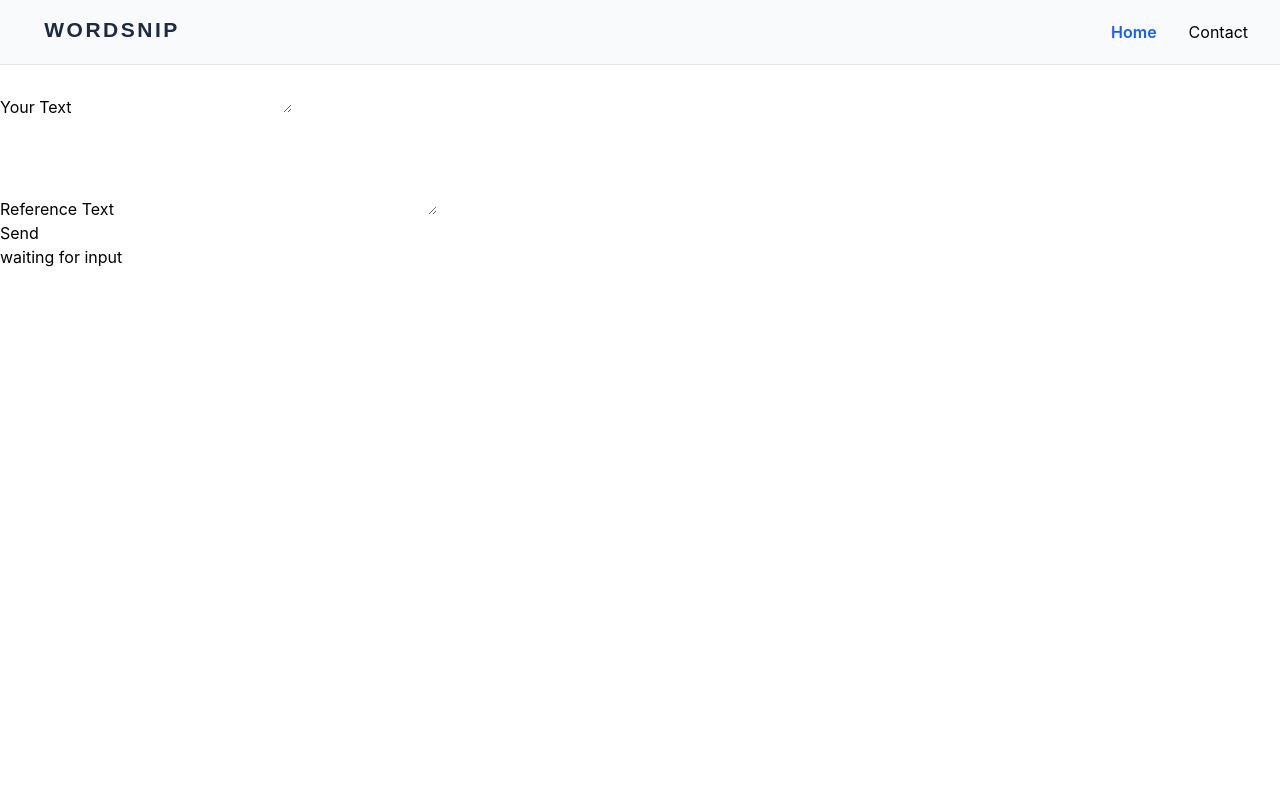
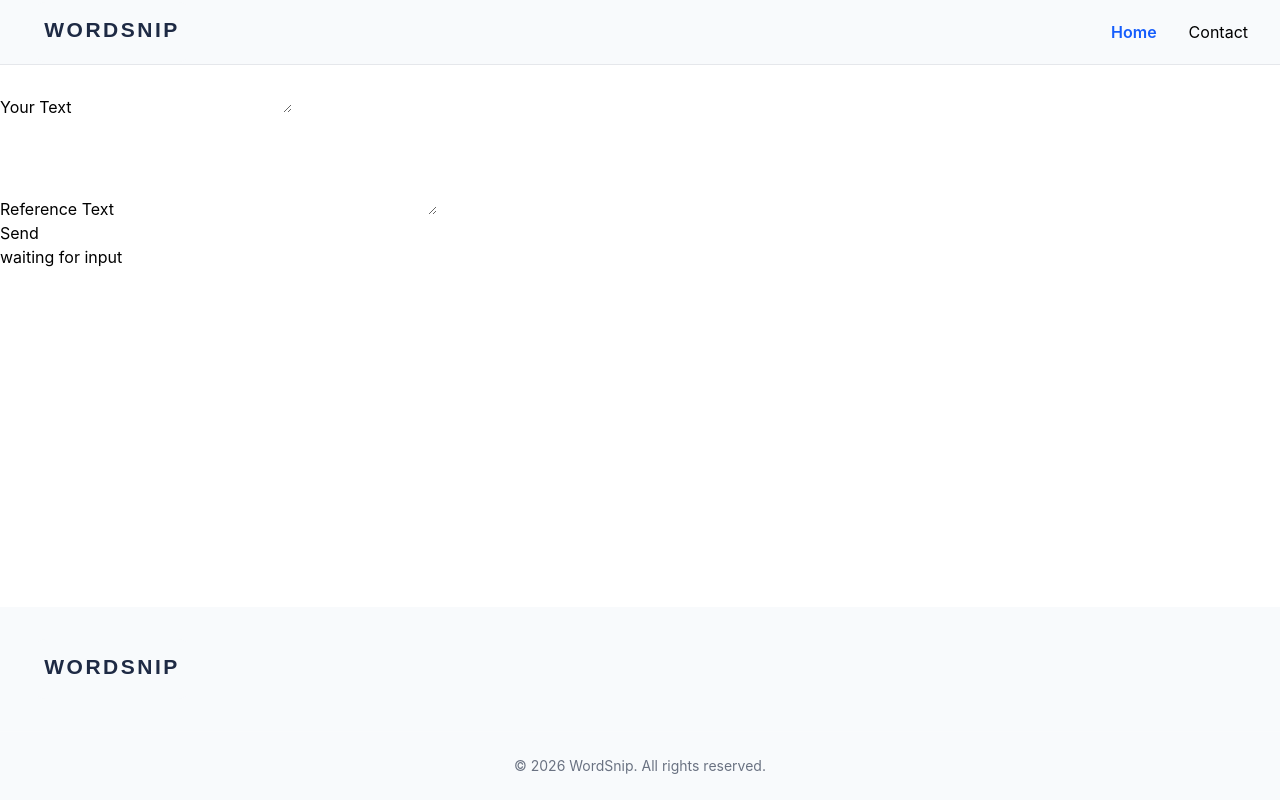
Before and after one commit to terminhector3000/wordsnip-v2, a React (Vite) app in the folder frontend/wordsnip/: page / in a window 1280 px wide. Built offline with nearby package versions, Linux system fonts and the light colour scheme; no server answers.

Commit message:
creates footer

```diff
--- a/frontend/wordsnip/src/App.tsx
+++ b/frontend/wordsnip/src/App.tsx
@@ -1,5 +1,6 @@
 import { BrowserRouter, Routes, Route } from "react-router-dom";
 import Header from "./components/header";
+import Footer from "./components/Footer";
 import Home from "./pages/home";
 import Contact from "./pages/contact";
 import NotFound from "./pages/notFound";
@@ -7,12 +8,17 @@ import NotFound from "./pages/notFound";
 function App() {
   return (
     <BrowserRouter>
+      <div className="flex flex-col min-h-screen">
         <Header />
+        <div className="flex-1">
           <Routes>
             <Route path="/" element={<Home />} />
             <Route path="contact" element={<Contact />} />
             <Route path="*" element={<NotFound />} />
           </Routes>
+        </div>
+        <Footer />
+      </div>
     </BrowserRouter>
   );
 }
--- /dev/null
+++ b/frontend/wordsnip/src/components/footer.tsx
@@ -0,0 +1,43 @@
+import { NavLink } from "react-router-dom";
+import WordSnipLogo from "./wsLogo";
+
+const Footer = () => {
+  return (
+    <footer className="bg-slate-50">
+      <div
+        className="
+          mx-auto
+          px-8
+          grid
+          gap-12
+          md:grid-cols-4
+        "
+      >
+        <div className="w-40 md:w-40 lg:w-40 py-8">
+          <NavLink to="/">
+            {/* Brand */}
+            <WordSnipLogo />
+          </NavLink>
+        </div>
+
+        {/* Navigation */}
+      </div>
+
+      {/* Bottom bar */}
+      <div
+        className="
+          border-t
+          border-white/10
+          py-6
+          text-center
+          text-gray-500
+          text-sm
+        "
+      >
+        &copy; {new Date().getFullYear()} WordSnip. All rights reserved.
+      </div>
+    </footer>
+  );
+};
+
+export default Footer;
--- a/frontend/wordsnip/src/pages/home.tsx
+++ b/frontend/wordsnip/src/pages/home.tsx
@@ -1,5 +1,4 @@
 import { useState } from "react";
-import { Link } from "react-router-dom";
 import type { SnipEngine } from "../types/WordsnipType";
 import WordsnipForm from "../components/worsnipForm";
 import RenderEngineResult from "../components/renderEngineResult";
```
Lines whose indentation alone changed are shown as unchanged.
